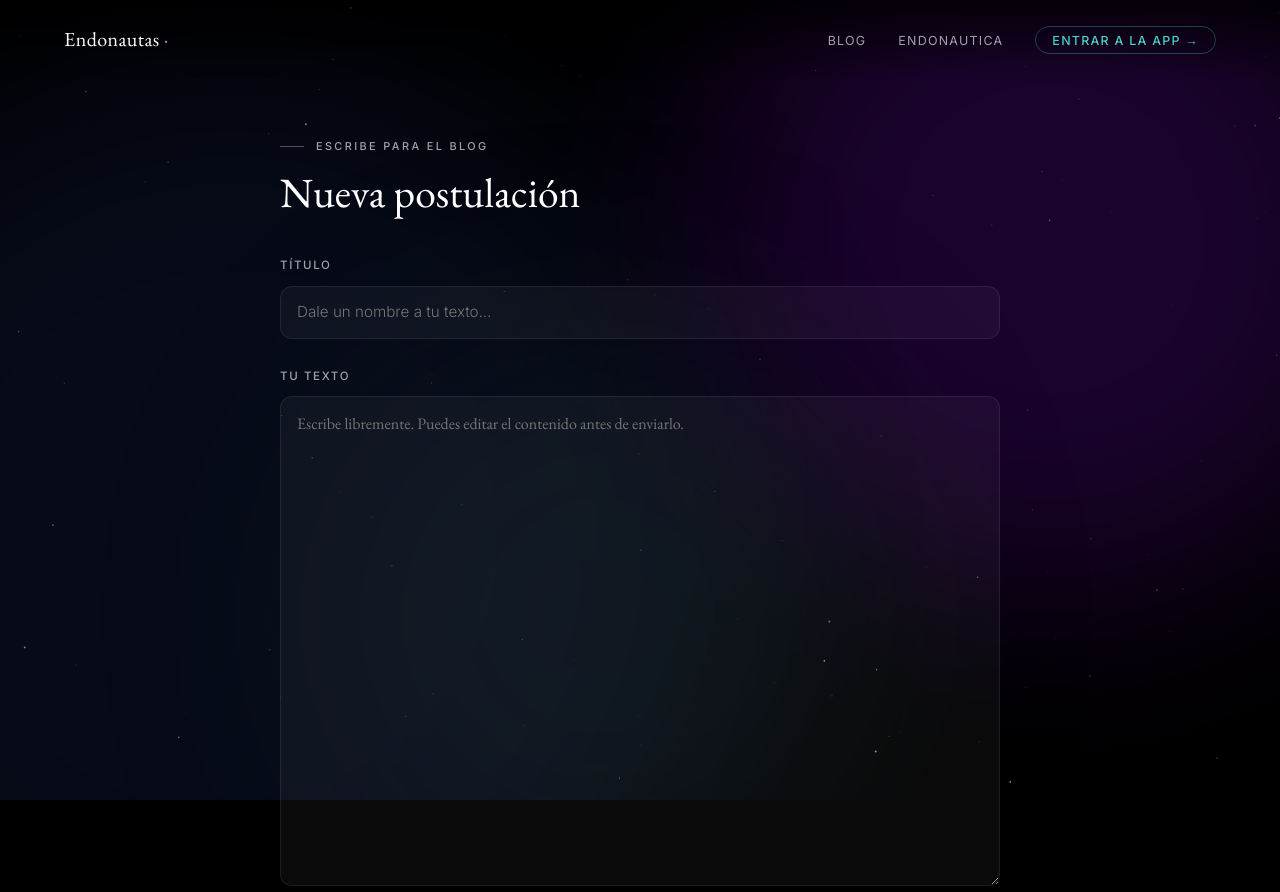
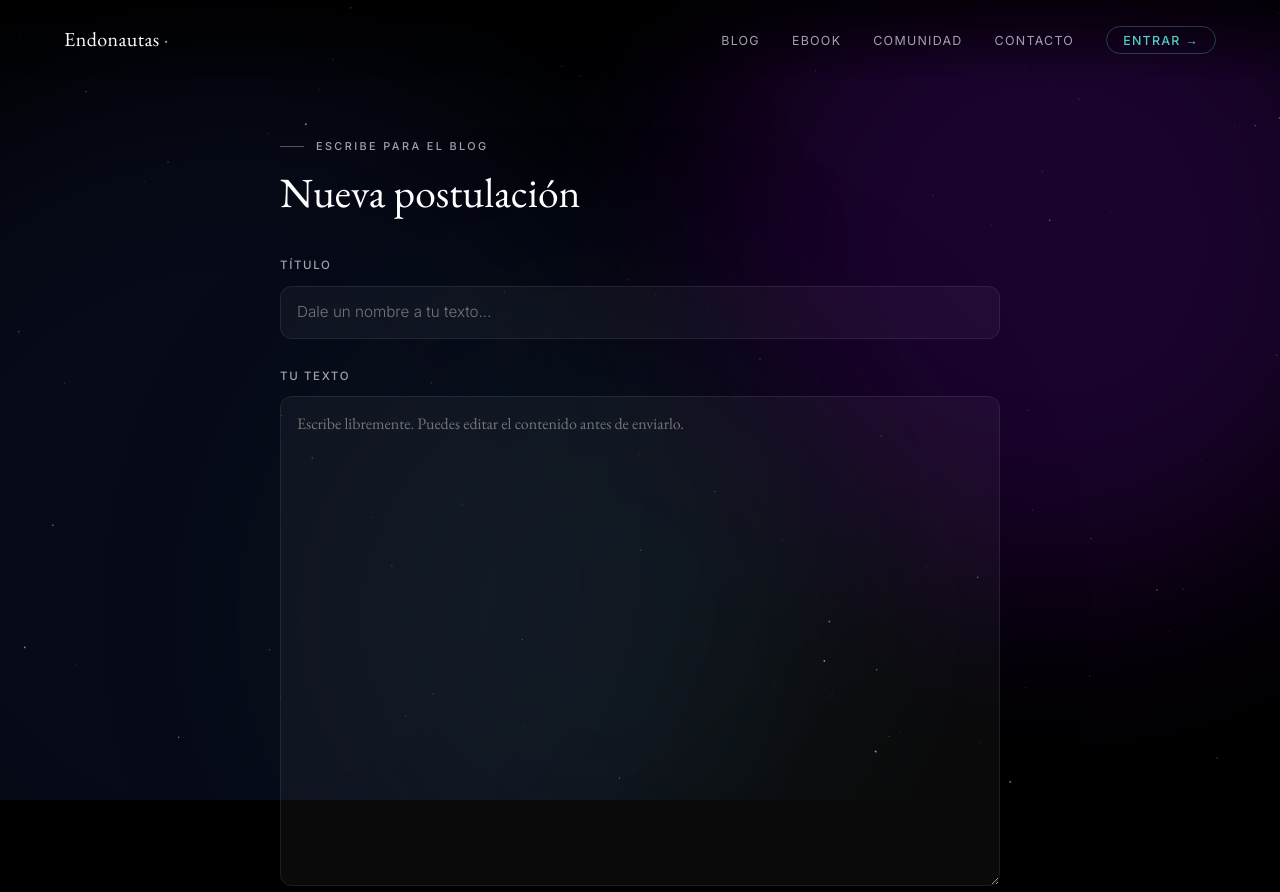
Before and after one commit to jeria88/blog-endonautas, a Django app: page /blog/postular/1/1/ in a window 1280 px wide. Shown: the top 892 px of the page. Run offline with Django 5.2, Linux system fonts and the light colour scheme; the visitor is signed in with stand-in values (Sample User, id 1); parts of the project's set-up code (start-up, migrations or seed data) failed here and were passed over.

Commit message:
nav: add Ebook, Comunidad, Contacto links
Co-Authored-By: Claude Sonnet 4.6 <noreply@anthropic.com>

```diff
--- a/templates/base_editorial.html
+++ b/templates/base_editorial.html
@@ -263,8 +263,10 @@
     <a href="/" class="nav-logo">Endonautas <em>·</em></a>
     <ul class="nav-links">
       <li><a href="/blog/">Blog</a></li>
-      <li><a href="https://ebook.endonautas.cl" target="_blank">Endonautica</a></li>
-      <li><a href="https://app.endonautas.cl" class="nav-cta">Entrar a la App →</a></li>
+      <li><a href="https://ebook.endonautas.cl" target="_blank">Ebook</a></li>
+      <li><a href="https://app.endonautas.cl/comunidad/" target="_blank">Comunidad</a></li>
+      <li><a href="mailto:hola@endonautas.cl">Contacto</a></li>
+      <li><a href="https://app.endonautas.cl" class="nav-cta">Entrar →</a></li>
     </ul>
   </nav>
 </header>
```
